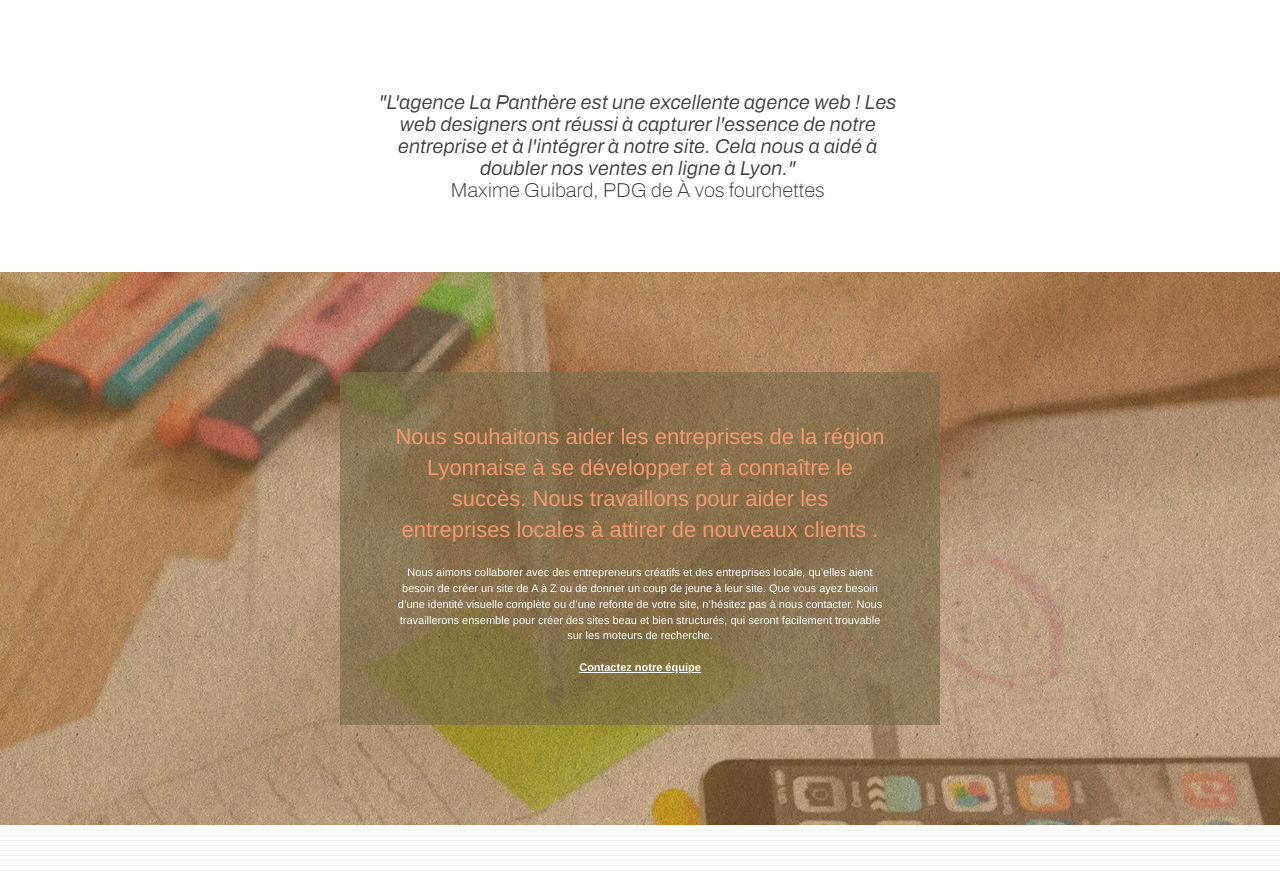
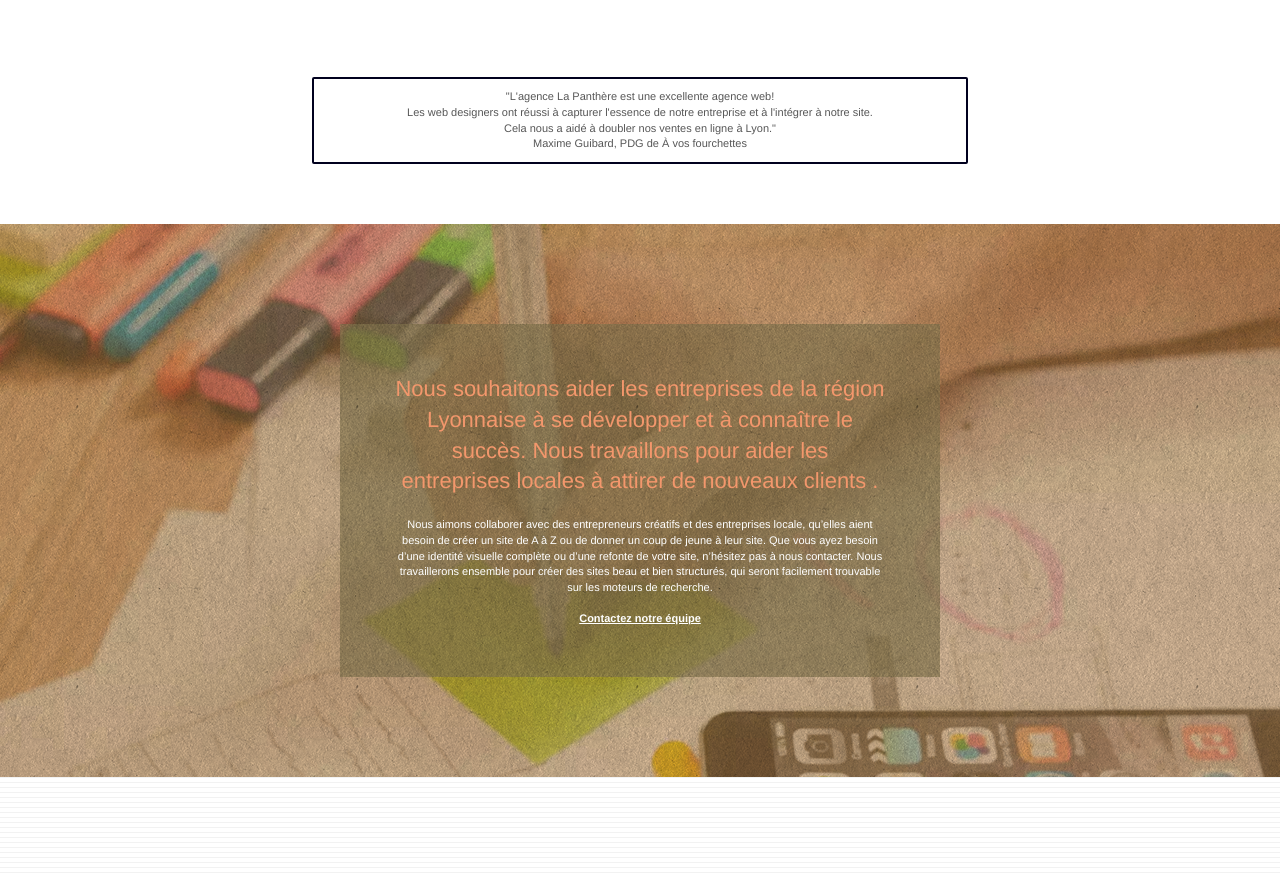
Before and after one commit to Ducie-Lupont/Agence-la-Panthere_OpenClassrooms, a plain HTML site: page index.html in a window 1280 px wide. Shown: the part 877-1751 px from the top of the page. Drawn offline with Linux system fonts and the light colour scheme.

Commit message:
Remplacement image texte par du vrai texte. Mise en avant de mots clés pour la seo. Mise en place d'un lien externe vers le site du client cité.

```diff
--- a/index.html
+++ b/index.html
@@ -133,8 +133,12 @@
 		</div>
 		<div class="row voffset-lg voffset">
 			<div class="col-xs-12 col-md-8 col-md-offset-2 text-center">
-				<img alt="agence web, agence web paris, web design paris, stratégie web" src="img/citation.png" />
-
+				<!--Remplacement d'une image de texte par du vrai texte, et mise en avant de mots clés, ainsi qu'un lien externe vers le site du client-->
+				<p class="citation">"L'agence <em>La Panthère</em> est une excellente <em>agence web</em>!<br/>
+					Les <em>web designers</em> ont réussi à capturer l'essence de notre entreprise et à l'<em>intégrer à notre site</em>.<br/>
+					Cela nous a aidé à <em>doubler nos ventes en ligne</em> à <em>Lyon</em>."<br/>
+					Maxime Guibard, PDG de <a href="https://avosfourchettes.com/">&Agrave; vos fourchettes</a>
+				</p>
 			</div>
 		</div>
 	</div>
--- a/style.css
+++ b/style.css
@@ -1040,3 +1040,14 @@ h4 {
         text-align: center;
     }
 }
+/*Ajouts règles css*/
+em {
+    font-weight: 550;
+    font-style:normal;
+}
+
+.citation{
+    border: 2px solid rgb(0, 0, 30);
+    border-radius: 2px;
+    padding: 10px;
+}
```
Also changed, not shown: img/citation.png (deleted).
